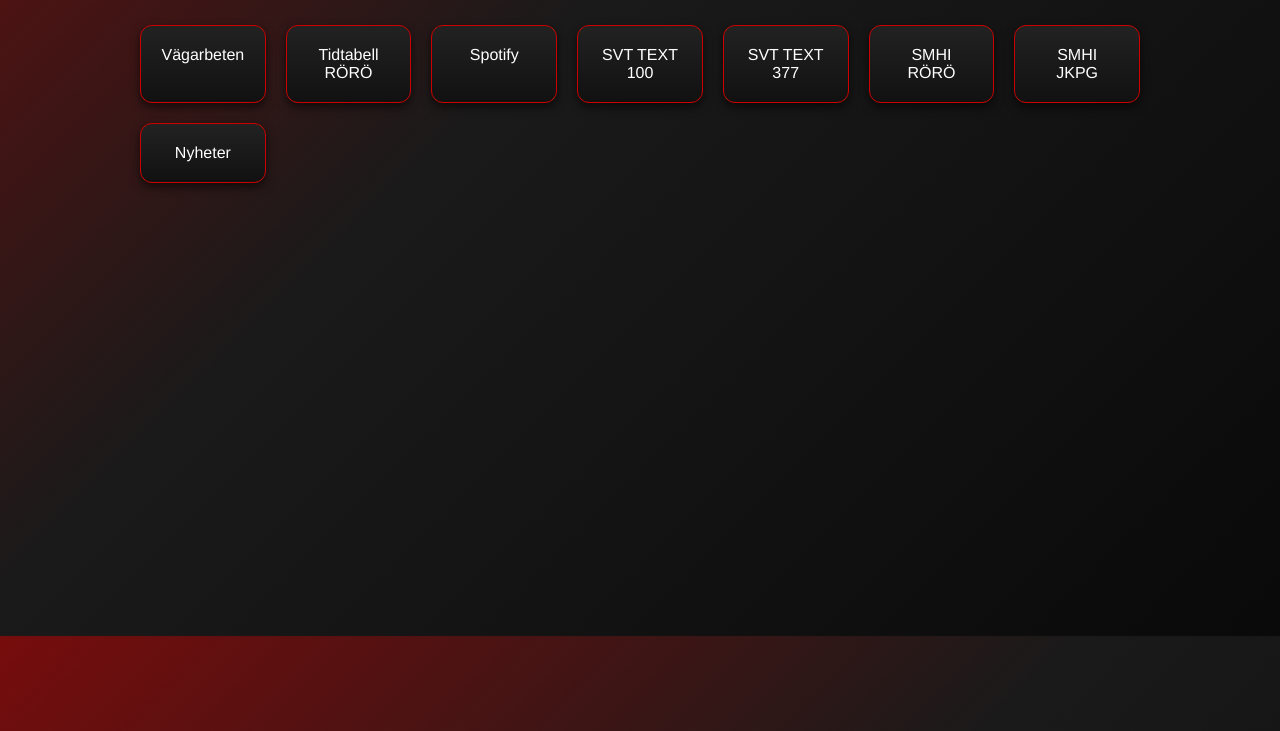
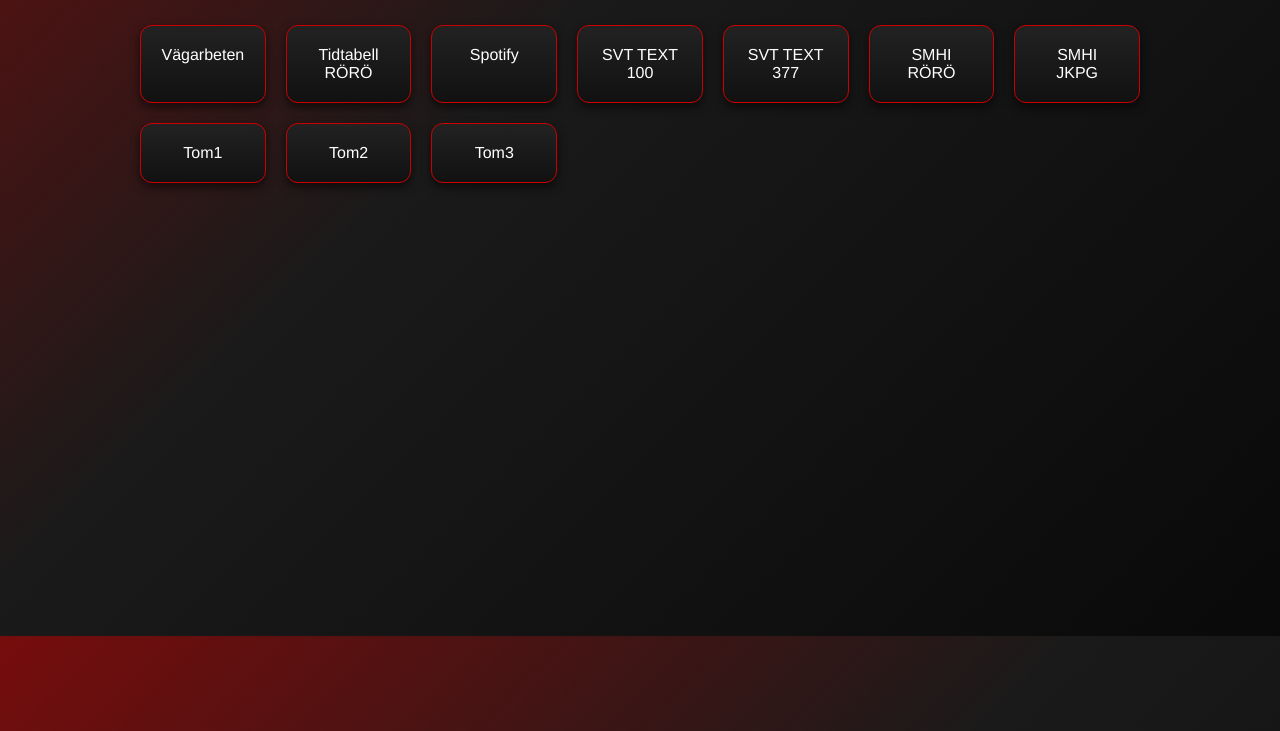
Before and after one commit to skopat/Tesla2, a plain HTML site: page index.html in a window 1280 px wide. Shown: the part 69-800 px from the top of the page. Drawn offline with Linux system fonts and the light colour scheme.

Commit message:
Update index.html

```diff
--- a/index.html
+++ b/index.html
@@ -101,7 +101,9 @@
         <a href="https://www.svt.se/text-tv/377" class="btn">SVT TEXT 377</a>
         <a href="https://www.smhi.se/vader/prognoser-och-varningar/vaderprognos/q/Öckerö/Rörö/2681722" class="btn">SMHI RÖRÖ</a>
         <a href="https://www.smhi.se/vader/prognoser-och-varningar/vaderprognos/q/Jönköping/2702979" class="btn">SMHI JKPG</a>
-        <a href="#" class="btn">Nyheter</a>
+        <a href="#" class="btn">Tom1</a>
+        <a href="#" class="btn">Tom2</a>
+        <a href="#" class="btn">Tom3</a>
     </div>
 
 </div>
```
